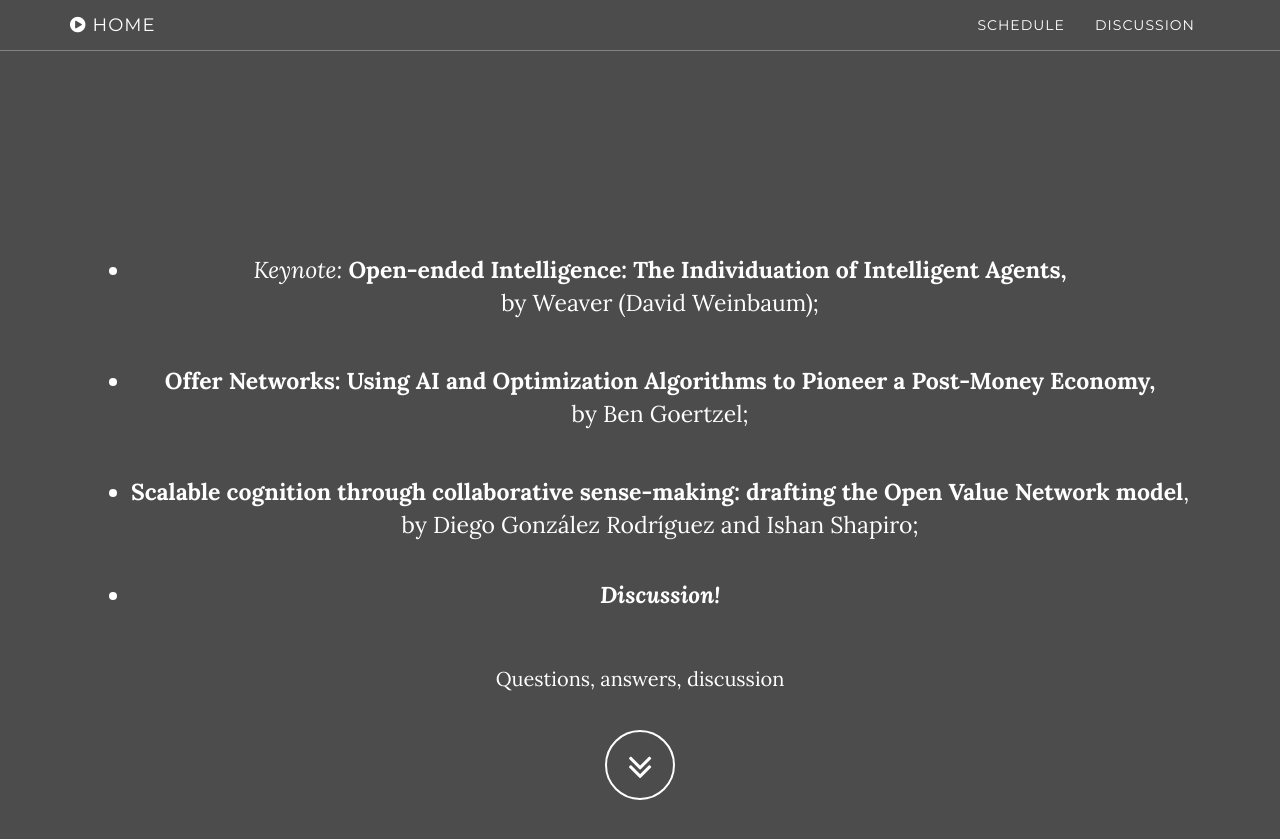
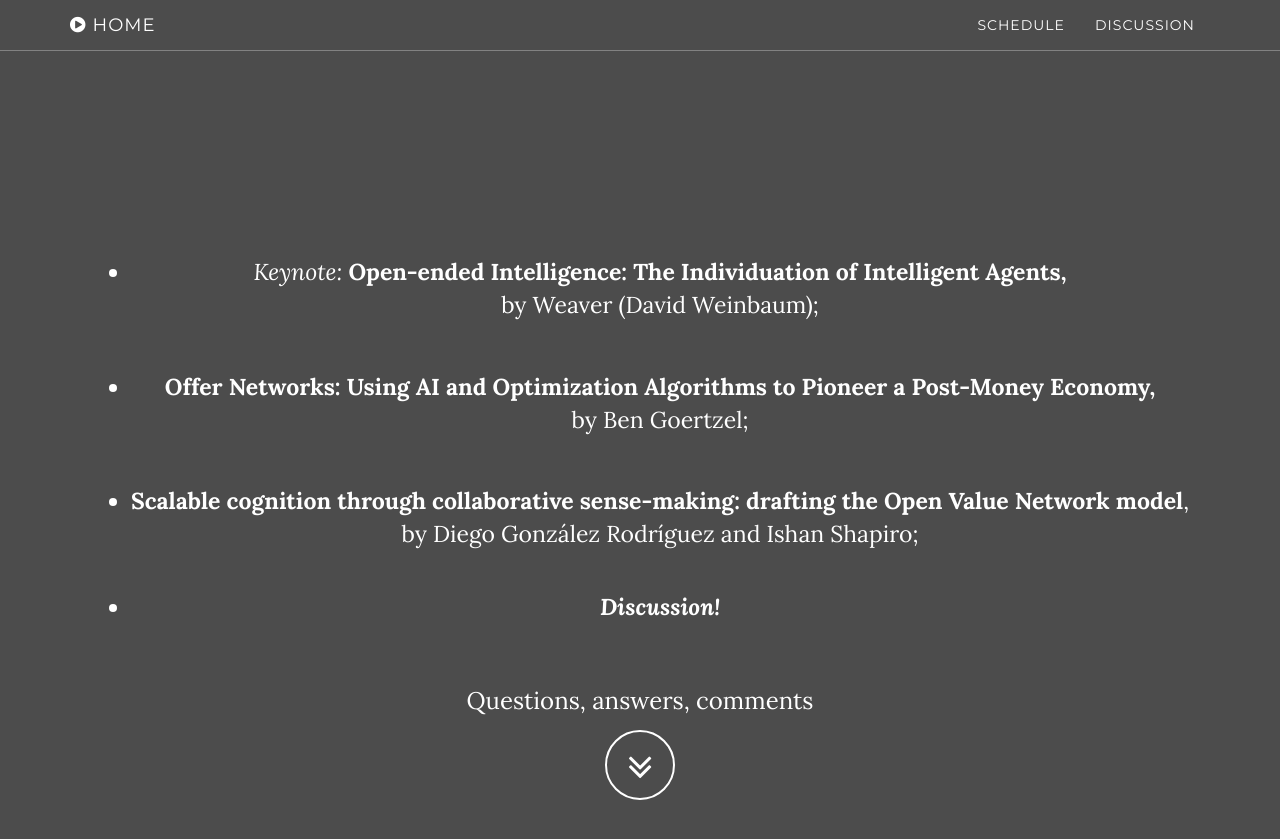
Before and after one commit to FreedomAndConstraint/agi15ida, a Jekyll site: the page built from index.html, in a window 1280 px wide and 900 px high, scrolled down 863 px. Shown: the top 839 px of the window. Built offline with Jekyll 4.4.1, drawn with Linux system fonts in a browser that asks for light colours; comment, search, counter and statistics services are not loaded.

Commit message:
corrected an error in css for arrow to comments section

```diff
--- a/_includes/css/grayscale.css
+++ b/_includes/css/grayscale.css
@@ -182,6 +182,12 @@
 }
 
 .intro .intro-body .intro-text {
+    font-size: 24px;
+    margin-top: 5px;
+    margin-bottom: 10px;
+}
+
+.intro-text {
     font-size: 24px;
     margin-top: 5px;
     margin-bottom: 10px;
--- a/_includes/schedule.html
+++ b/_includes/schedule.html
@@ -31,7 +31,7 @@
             </tr>
             <tr>
                 <td class="tg-031e center">
-                    <p class="intro-text"><span class="emphasis">Questions, answers, discussion</span></p>
+                    <p class="intro-text"><span class="emphasis">Questions, answers, comments</span></p>
                     <a href="#discussion" class="btn btn-circle page-scroll">
                            <i class="fa fa-angle-double-down animated"></i>
                     </a>
```
